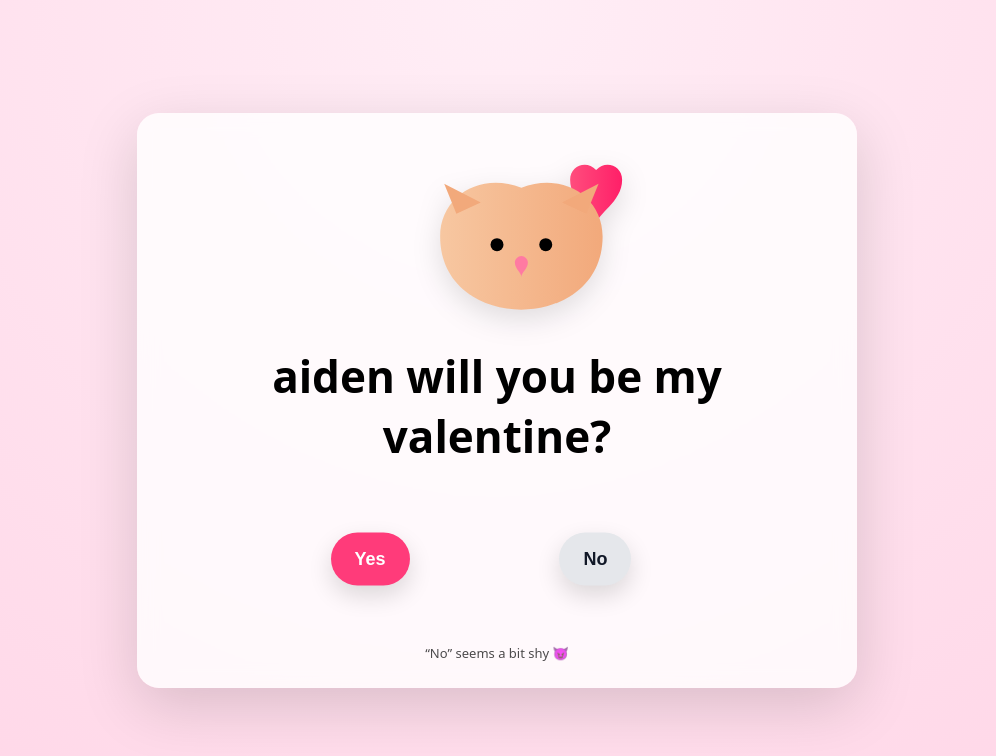
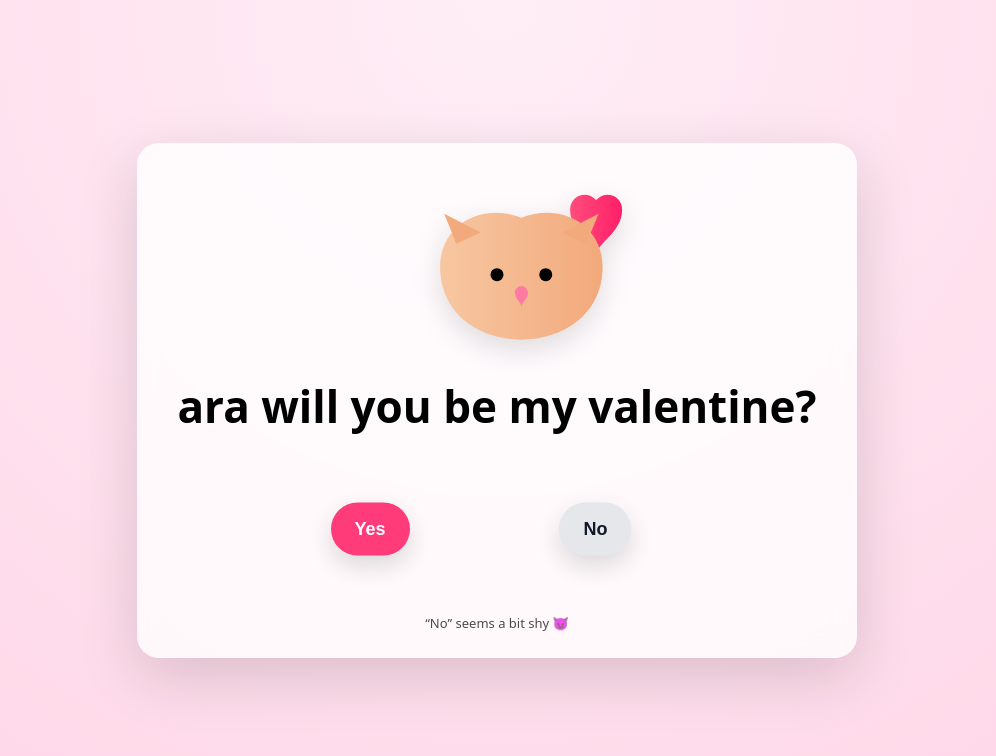
Before and after one commit to tabbywabby67/aramybabyy, a plain HTML site: page index.html in a window 1280 px wide. Shown: the whole page, without its empty margins (143-1139 px from the left). Drawn offline with nearby package versions, Linux system fonts and the light colour scheme.

Commit message:
Update index.html

```diff
--- a/index.html
+++ b/index.html
@@ -171,7 +171,7 @@
             fill="#ff7aa2"/>
     </svg>
 
-    <h1>aiden will you be my valentine?</h1>
+    <h1>ara will you be my valentine?</h1>
 
     <section class="button-zone" id="zone">
       <button id="yesBtn">Yes</button>
```
